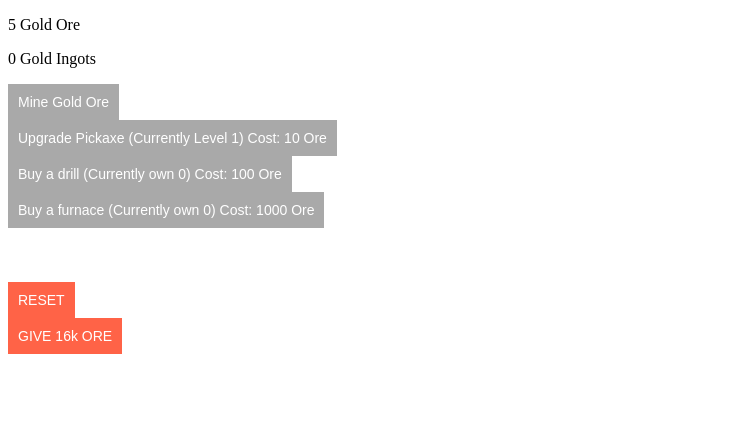
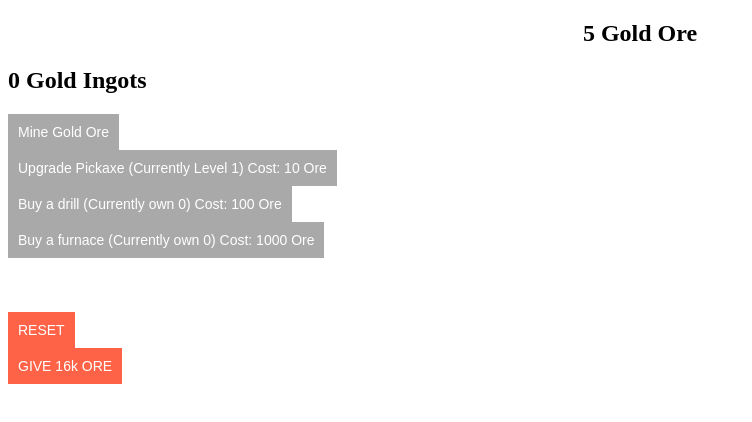
Before and after one commit to SnFoil/feed-the-world, a plain HTML site: page index.html in a window 1280 px wide. Shown: the whole page, without its empty margins (0-752 px from the left). Drawn offline with Linux system fonts and the light colour scheme.

Commit message:
Update index.html and main.css added css classes

```diff
--- a/index.html
+++ b/index.html
@@ -6,8 +6,8 @@
     <link rel="stylesheet" href="main.css">
   </head>
   <body>
-    <p id="oreMined">0 Gold Ore</p>
-    <p id="goldIngots">0 Gold Ingots</p>
+    <h2 id="oreMined" class="goldore">0 Gold Ore</h2>
+    <h2 id="goldIngots" class="goldingots">0 Gold Ingots</h2>
     <button onclick="mineOre()" class="button-enabled">Mine Gold Ore</button>  <br>
     <button onclick="buyOrePerClick()" id="perClickUpgrade" class="button-enabled">Upgrade Pickaxe (Currently Level 1) Cost: 10 Ore</button> <br>
     <button onclick="buyDrill()" id="drillUpgrade" class="button-enabled">Buy a drill (Currently own 0) Cost: 100 Ore</button> <br>
--- a/main.css
+++ b/main.css
@@ -30,3 +30,7 @@
   display: inline-block;
   font-size: 14px;
 }
+
+.goldore {
+  text-align: center
+}
```
